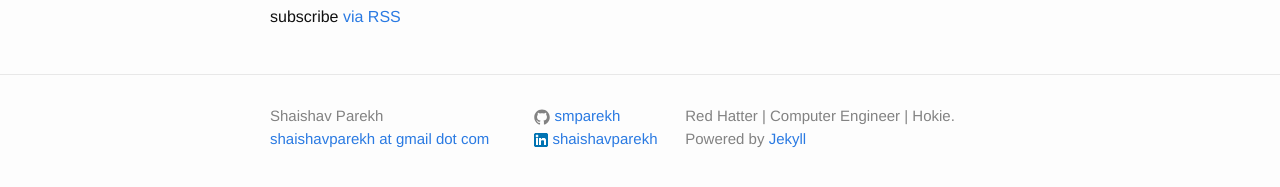
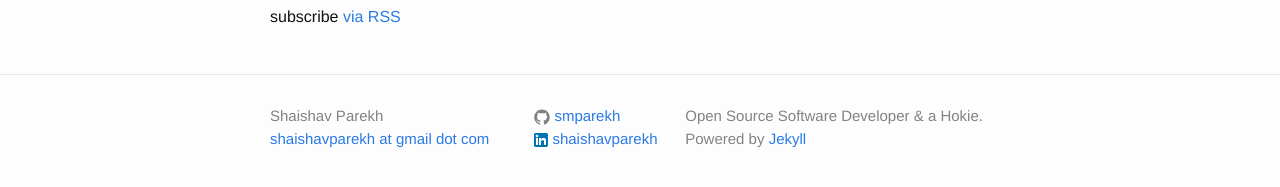
Before and after one commit to smparekh/smparekh.github.io, a Jekyll site: the page built from index.html, in a window 1280 px wide. Shown: the part 528-715 px from the top of the page. Built offline with Jekyll 4.4.1, drawn with Linux system fonts in a browser that asks for light colours.

Commit message:
updated config.yml

```diff
--- a/_config.yml
+++ b/_config.yml
@@ -2,7 +2,7 @@
 title: Shaishav Parekh
 email: shaishavparekh at gmail dot com
 
-description: Red Hatter | Computer Engineer | Hokie.
+description: Open Source Software Developer & a Hokie.
 baseurl: "" # the subpath of your site, e.g. /blog/
 url: "http://shaishavparekh.com" # the base hostname & protocol for your site
 github_username:  smparekh
@@ -27,5 +27,3 @@ exclude:
     - LICENSE
     - README.md
     - CNAME
-include:
-    - cert.md
```
